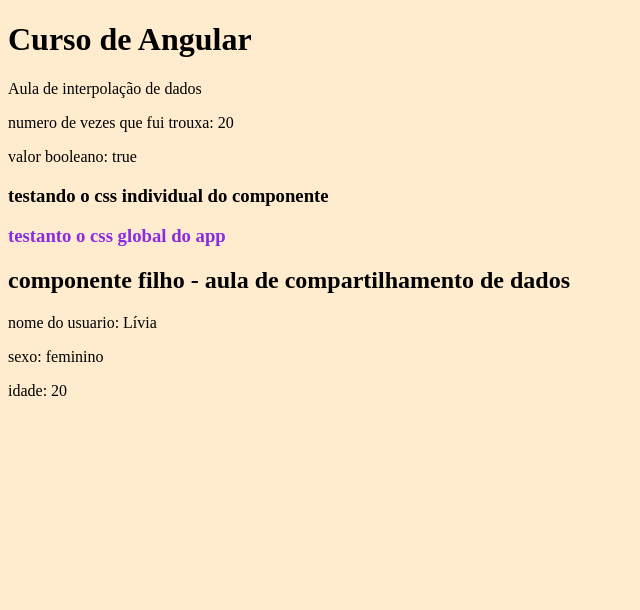
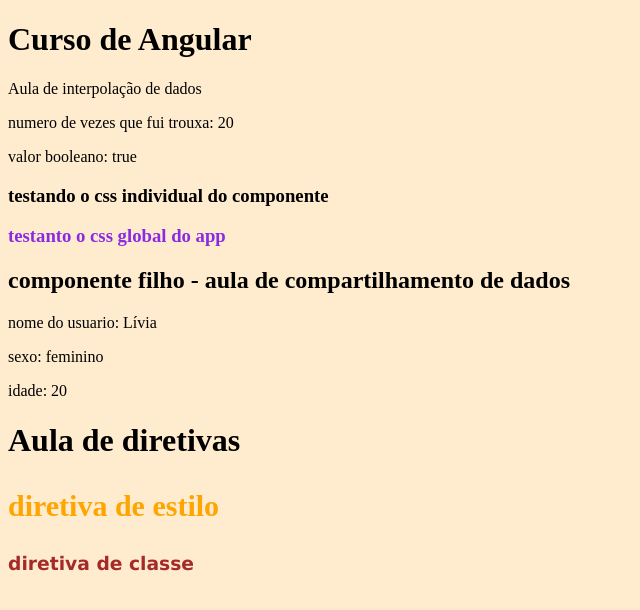
Before and after one commit to liviaandressa/curso-angular13, an Angular app: page / in a window 1280 px wide. Shown: the top 610 px of the page, without its empty margins (0-640 px from the left). Built offline with nearby package versions, Linux system fonts and the light colour scheme.

Commit message:
diretivas - aula 8

```diff
--- a/src/app/app.component.html
+++ b/src/app/app.component.html
@@ -7,3 +7,6 @@
 <h3> testanto o css global do app</h3>
 
 <app-compartilhando-dados [nome]="usuario" [informacoes]="dadosUsuario"></app-compartilhando-dados>
+
+
+<app-diretivas></app-diretivas>
--- a/src/app/app.module.ts
+++ b/src/app/app.module.ts
@@ -6,6 +6,7 @@
 import { AppComponent } from './app.component';
 import { InterpolacaoDeDadosComponent } from './components/component/interpolacao-de-dados/interpolacao-de-dados.component';
 import { CompartilhandoDadosComponent } from './components/component/compartilhando-dados/compartilhando-dados.component';
+import { DiretivasComponent } from './components/component/diretivas/diretivas.component';
 
 
 
@@ -13,7 +14,8 @@
   declarations: [
     AppComponent,
     InterpolacaoDeDadosComponent,
-    CompartilhandoDadosComponent
+    CompartilhandoDadosComponent,
+    DiretivasComponent
   ],
   imports: [
     BrowserModule,
--- /dev/null
+++ b/src/app/components/component/diretivas/diretivas.component.css
@@ -0,0 +1,7 @@
+.classe-cor{
+  color: brown;
+}
+
+.classe-font{
+  font-family:Verdana, Tahoma, sans-serif
+}
--- /dev/null
+++ b/src/app/components/component/diretivas/diretivas.component.html
@@ -0,0 +1,7 @@
+<h1>Aula de diretivas</h1>
+
+<!--a diretiva de estilo é aplicada de forma inline-->
+<h3 [ngStyle]="{color: cor, 'font-size': '30px'}">diretiva de estilo</h3>
+
+<!--aqui foi aplicado dois estilos de classes diferentes em um mesmo elemento-->
+<h3 [ngClass]="classe">diretiva de classe</h3>
--- /dev/null
+++ b/src/app/components/component/diretivas/diretivas.component.ts
@@ -0,0 +1,17 @@
+import { Component, OnInit } from '@angular/core';
+
+@Component({
+  selector: 'app-diretivas',
+  templateUrl: './diretivas.component.html',
+  styleUrls: ['./diretivas.component.css']
+})
+export class DiretivasComponent implements OnInit {
+
+  classe = ['classe-cor', 'classe-font']
+  cor = 'orange'
+  constructor() { }
+
+  ngOnInit() {
+  }
+
+}
```
Also changed, not shown: 1 other file (tests, documents, lock files or other folders).
